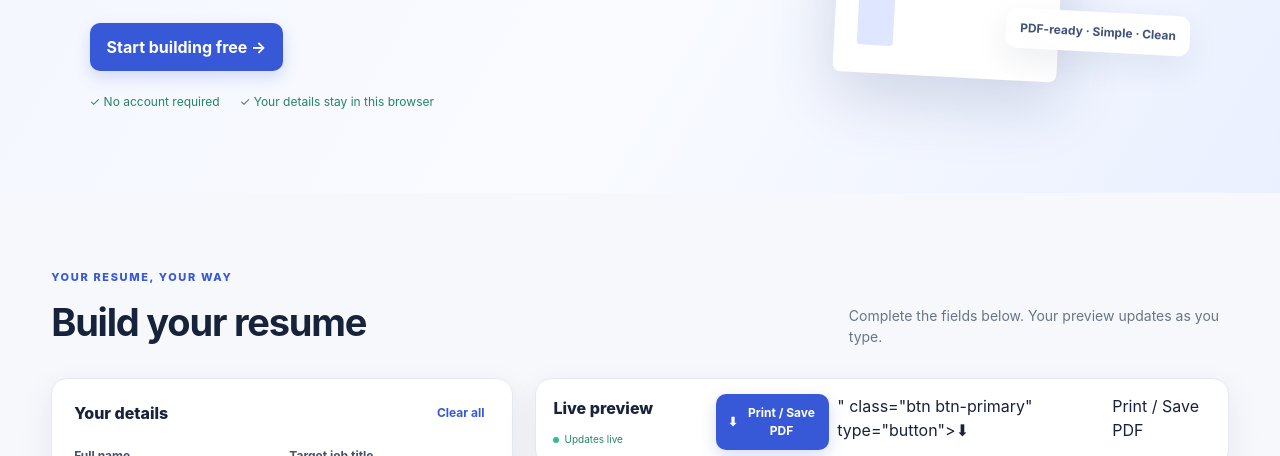
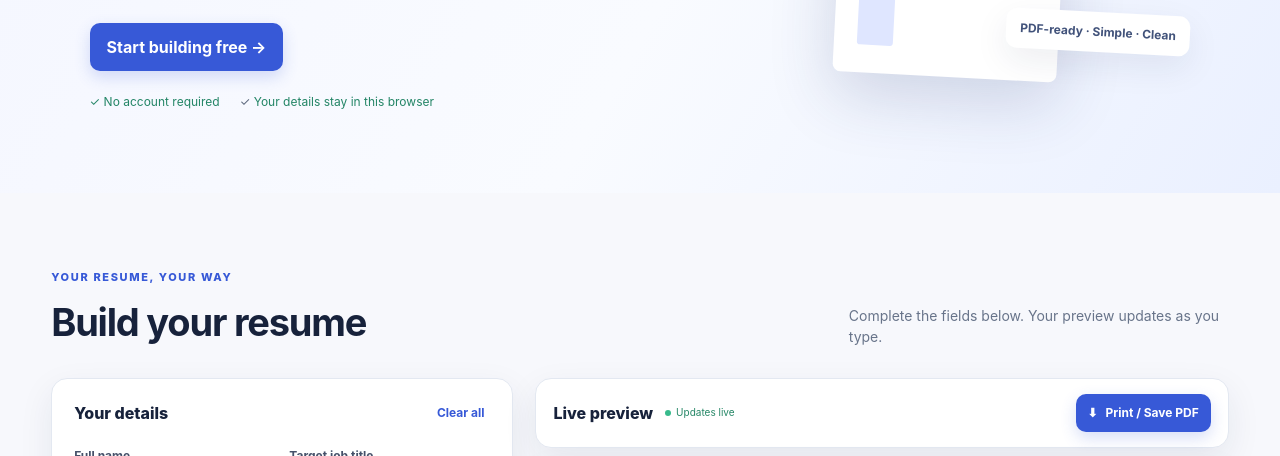
Before and after one commit to pardeepparmar458-max/smartresumeindia, a plain HTML site: page index.html in a window 1280 px wide. Shown: the part 496-952 px from the top of the page. Drawn offline with Linux system fonts and the light colour scheme.

Commit message:
Update index.html

```diff
--- a/index.html
+++ b/index.html
@@ -83,14 +83,11 @@
         <section class="preview-column">
           <div class="preview-toolbar panel">
             <div><h3 data-i18n="livePreview">Live preview</h3><span class="live-status"><i></i><span data-i18n="updatesLive">Updates live</span></span></div>
-            <div class="toolbar-actions"><button
-  id="printBtn"
-  class="btn btn-primary"
-  type="button"
-  onclick="window.print()"
->
-  ⬇ <span data-i18n="downloadPdf">Print / Save PDF</span>
-</button>" class="btn btn-primary" type="button">⬇ <span data-i18n="downloadPdf">Print / Save PDF</span></button></div>
+            <div class="toolbar-actions">
+  <button id="printBtn" class="btn btn-primary" type="button" onclick="window.print()">
+    ⬇ <span data-i18n="downloadPdf">Print / Save PDF</span>
+  </button>
+</div>
           </div>
           <div class="template-picker panel" id="templates">
             <div class="picker-heading"><h3 data-i18n="chooseTemplate">Choose a template</h3><span data-i18n="premiumNote">Premium designs are preview demos</span></div>
```
